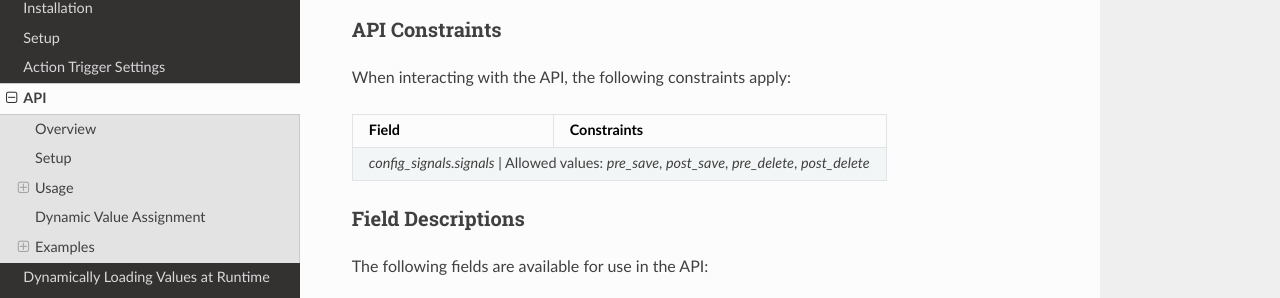
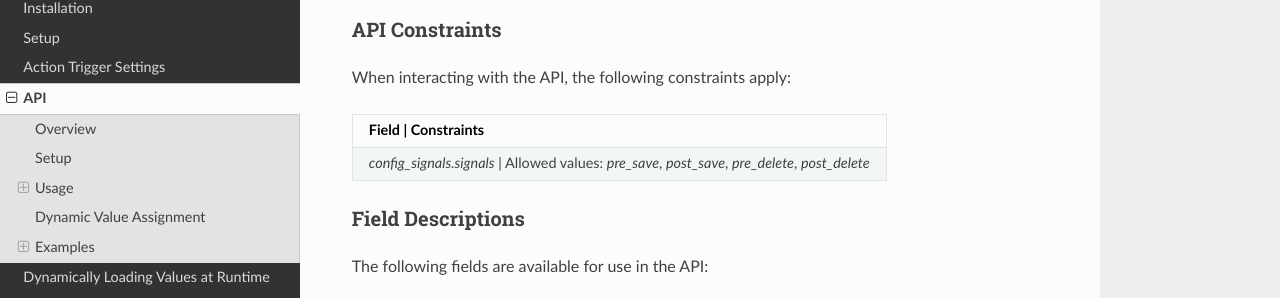
Before and after one commit to Salaah01/django-action-triggers, a Sphinx documentation site: the page built from docs/source/api.rst, in a window 1280 px wide and 900 px high, scrolled down 1630 px. Shown: the part 137-435 px from the top of the window. Built offline with Sphinx 7.4.7 and the Read the Docs theme 2.0.0, drawn with Linux system fonts in a browser that asks for light colours; the version number is read from the project's files by our own code.

Commit message:
fixed broken table

```diff
--- a/docs/source/api.rst
+++ b/docs/source/api.rst
@@ -100,11 +100,11 @@ API Constraints
 
 When interacting with the API, the following constraints apply:
 
-+-------------------+-----------------------------------------------------------------------------+
-| Field             | Constraints                                                                 |
++--------------------------+----------------------------------------------------------------------+
+| Field                    | Constraints                                                          |
 +===================+=============================================================================+
 | `config_signals.signals` | Allowed values: `pre_save`, `post_save`, `pre_delete`, `post_delete` |
-+-------------------+-----------------------------------------------------------------------------+
++--------------------------+----------------------------------------------------------------------+
 
 Field Descriptions
 ------------------
```
